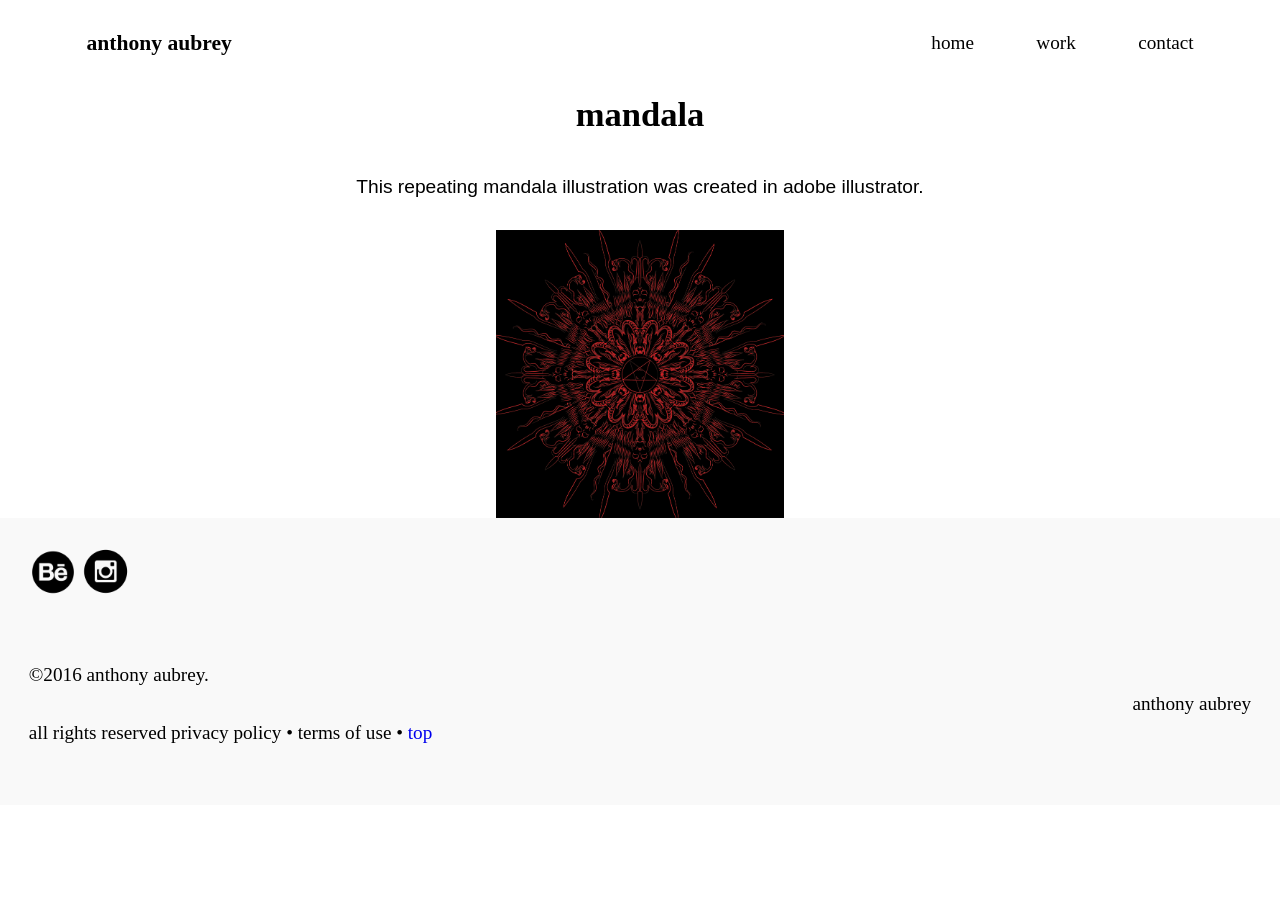
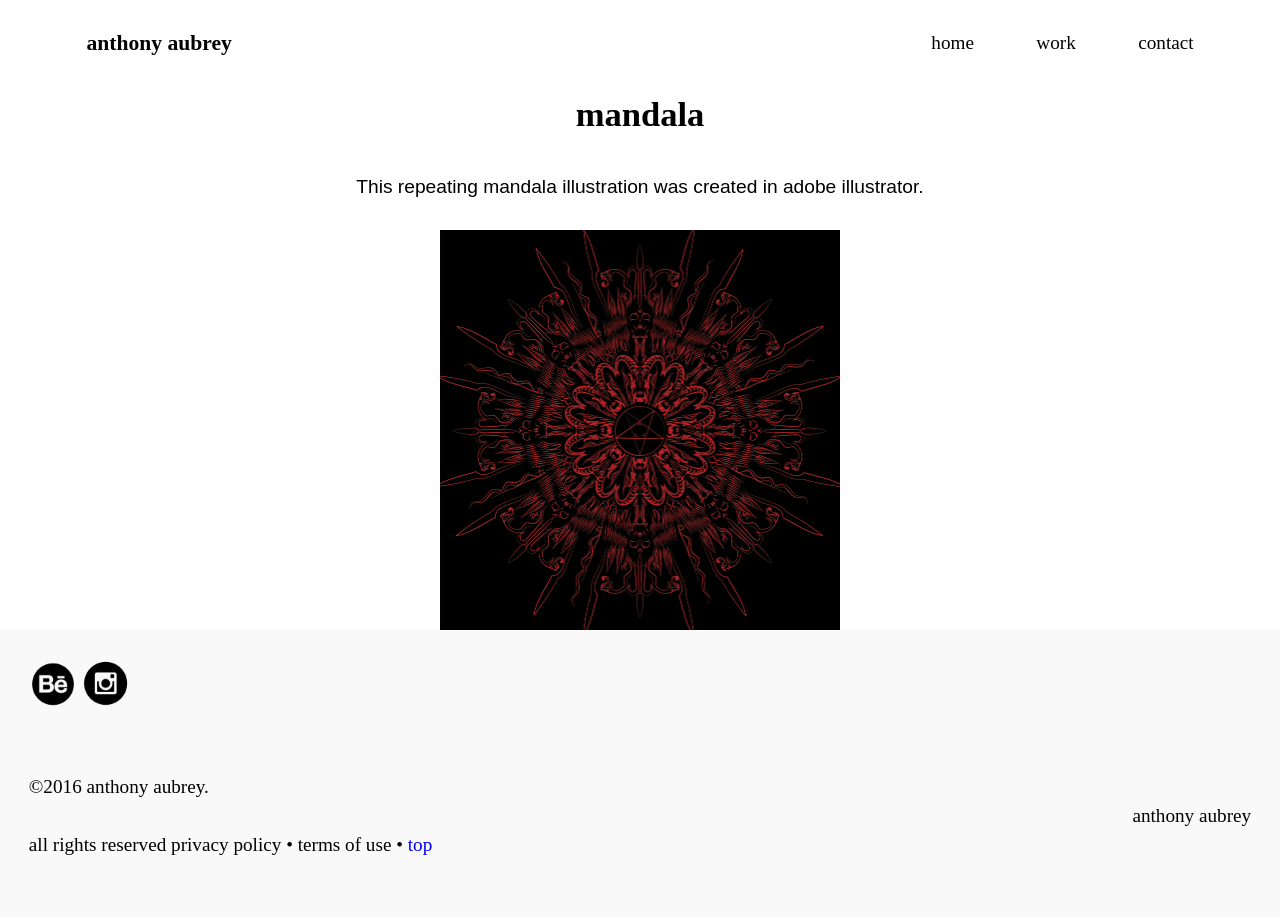
Before and after one commit to anthonyaubrey/portfolio, a Jekyll site: the page built from mandalapage.html, in a window 1280 px wide. Built offline with Jekyll 4.4.1, drawn with Linux system fonts in a browser that asks for light colours.

Commit message:
changed value to pixels

```diff
--- a/css/main.css
+++ b/css/main.css
@@ -43,7 +43,7 @@ html {
 }
 
 .imgwrap {
-  max-width: 15em;
+  max-width: 400px;
   margin: 0 auto;
 }
 
```
